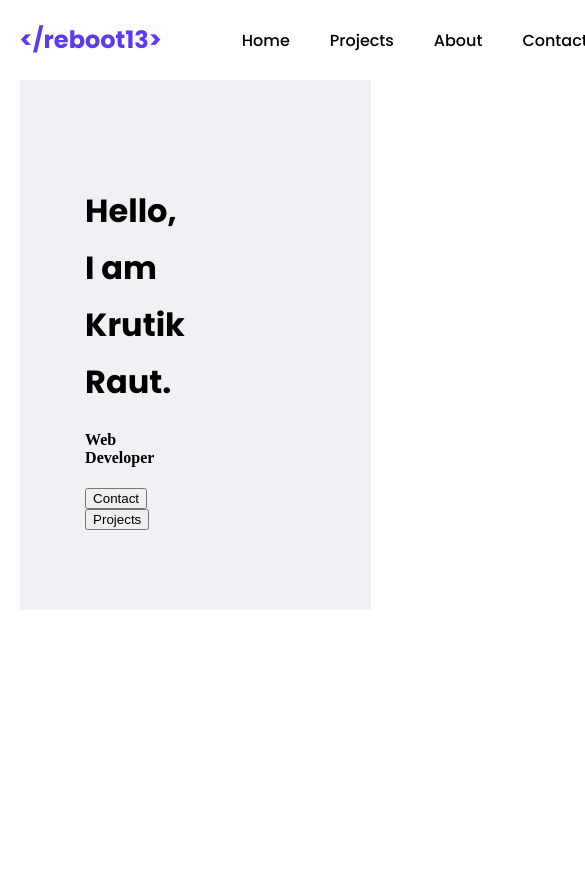
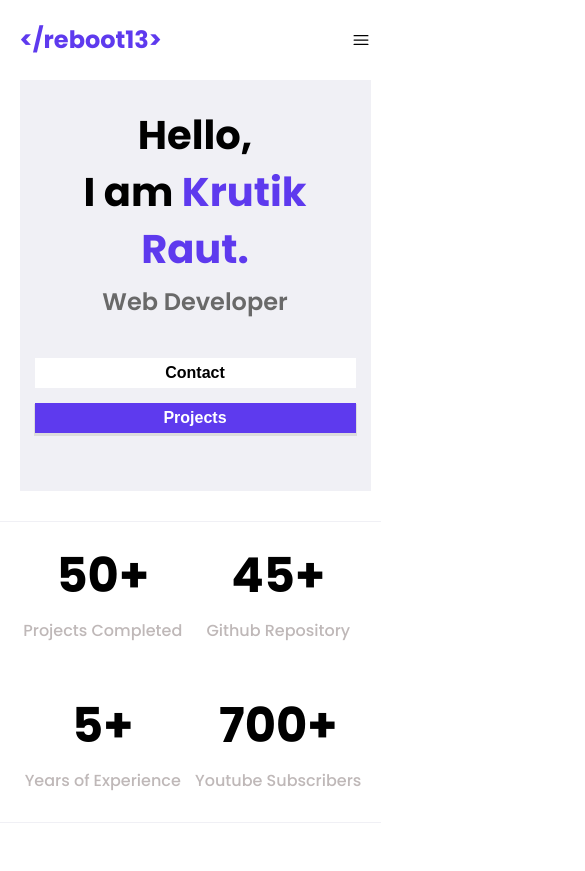
Before and after one commit to tahia-tahi/Krutik-Portfolio, a plain HTML site: page index.html in a window 390 px wide. Shown: the whole page, 585 px wide, since content can reach past the window. Before the commit the page ends 844 px from the top, so only its background shows below. Drawn offline with Linux system fonts and the light colour scheme.

Commit message:
counter section completed

```diff
--- a/index.html
+++ b/index.html
@@ -22,15 +22,19 @@
                     <li><a href="#">Contact</a></li>
                 </ul>
             </div>
+
+            <svg xmlns="http://www.w3.org/2000/svg" fill="none" viewBox="0 0 24 24" stroke-width="1.5" stroke="currentColor" class="size-6">
+                <path stroke-linecap="round" stroke-linejoin="round" d="M3.75 6.75h16.5M3.75 12h16.5m-16.5 5.25h16.5" />
+              </svg>
         </nav>
 
         <div class="hero-area">
             <div class="hero-content">
-                <h1>Hello, I am <span>Krutik Raut.</span></h1>
+                <h1>Hello, <br> I am <span>Krutik Raut.</span></h1>
                 <h4>Web Developer</h4>
                 <div class="hero-btn">
-                    <button>Contact</button>
-                    <button>Projects</button>
+                    <button class="btn-scnd">Contact</button>
+                    <button class="btn-prim" >Projects</button>
 
                 </div>
             </div>
@@ -40,7 +44,50 @@
 
             </div>
         </div>
+
+
+
     </header>
+
+    <main>
+
+    <!-- counter section -->
+
+    <section class="counter-section">
+
+        <div class="counter-child">
+            <h2>50+</h2>
+            <p class="counter-text">Projects Completed</p>
+        </div>
+
+        <div class="counter-child">
+            <h2>45+</h2>
+            <p class="counter-text">Github Repository</p>
+        </div>
+
+        <div class="counter-child">
+            <h2>5+</h2>
+            <p class="counter-text">Years of  Experience</p>
+        </div>
+
+        <div class="counter-child">
+            <h2>700+</h2>
+            <p class="counter-text">Youtube Subscribers</p>
+        </div>
+
+    </section>
+
+    <section class="about-me">
+
+        <div class="about-content">
+
+        </div>
+
+        <img src="" alt="">
+
+    </section>
+
+</main>
 
 </body>
 </html>
--- a/style.css
+++ b/style.css
@@ -54,22 +54,164 @@ nav {
 
 .hero-area{
     background-color: rgba(240, 240, 245, 1);
-    padding: 80px;
+    padding: 50px;
     display: flex;
-    justify-content: center;
-    gap: 120px;
+    justify-content: space-between;
+    gap: 40px;
     align-items: center;
 }
 
+
+
 .hero-content h1{
-    font-size: 2rem;
+    font-size: 2.5rem;
     font-family: Poppins;
     font-weight: 700;
     line-height: 57px;
+    margin-bottom: 0px;
 
 }
 
-.hero-image{
-    width: 100%;
-    height: 100%;
+.hero-content h1 span{
+    color: rgba(94, 58, 238, 1);
 }
+
+.hero-content h4{
+    font-size: 1.5rem;
+    font-family: Poppins;
+    font-weight: 600;
+    line-height: 48px;
+    color: rgba(105, 105, 105, 1);
+    margin-top: 0px;
+
+}
+
+.hero-btn {
+    display: flex;
+    gap: 15px;
+
+}
+
+.btn-prim{
+    padding: 10px 50px;
+    background-color: rgba(94, 58, 238, 1) ;
+    color: white;
+    border: none;
+    font-size: 1rem;
+    font-weight: 600;
+    box-shadow: 0px 2px 0 1px rgba(219, 219, 219, 0.968);
+}
+.btn-scnd{
+    padding: 10px 50px;
+    background-color: rgb(255, 255, 255) ;
+    border: none;
+    color:rgba(0, 0, 0, 1) ;
+    font-size: 1rem;
+    font-weight: 600;
+}
+
+
+
+.hero-image img{
+    max-width: 100%;
+
+}
+
+.counter-section{
+    max-width: 90%;
+    margin: 80px auto;
+    padding: 50px 0;
+    border-top: 1px solid rgba(240, 240, 245, 1) ;
+    border-bottom: 1px solid rgba(240, 240, 245, 1) ;
+    display: flex;
+    justify-content: space-between;
+    align-items: center;
+    text-align: center;
+}
+
+.counter-child h2 {
+    font-family: Poppins;
+    font-size: 3rem;
+    font-weight: 700;
+    line-height: 28px;
+    margin-bottom: 0px;
+}
+
+.counter-text {
+    font-family: Poppins;
+    font-size: 1rem;
+    font-weight: 500;
+    line-height: 50px;
+    color: rgba(191, 184, 184, 1);
+
+
+
+
+}
+
+@media screen and (max-width:576px) {
+    /* responsive header */
+
+    .menu {
+        display: none;
+    }
+
+    nav svg {
+        max-width:20px ;
+    }
+
+    .hero-area{
+        flex-direction: column;
+        padding:0 15px;
+        text-align: center;
+    }
+
+    .hero-btn{
+        flex-direction: column;
+    }
+
+
+
+
+    .btn-prim{
+        padding: 6px 25px;
+        background-color: rgba(94, 58, 238, 1) ;
+        color: white;
+        border: none;
+        font-size: 1rem;
+        font-weight: 600;
+        box-shadow: 0px 2px 0 1px rgba(219, 219, 219, 0.968);
+    }
+    .btn-scnd{
+        padding: 6px 25px;
+        background-color: rgb(255, 255, 255) ;
+        border: none;
+        color:rgba(0, 0, 0, 1) ;
+        font-size: 1rem;
+        font-weight: 600;
+    }
+
+    .counter-section{
+        display: grid;
+        grid-template-columns: repeat(2,1fr);
+        padding: 0 15px;
+        margin: 30px 0;
+    }
+
+
+
+
+
+
+}
+
+
+@media screen and (min-width:577px) and (max-width:1600px) {
+
+    nav svg {
+        display: none;
+    }
+
+
+
+}
```
Also changed, not shown: Images/Mockup.png (added).
